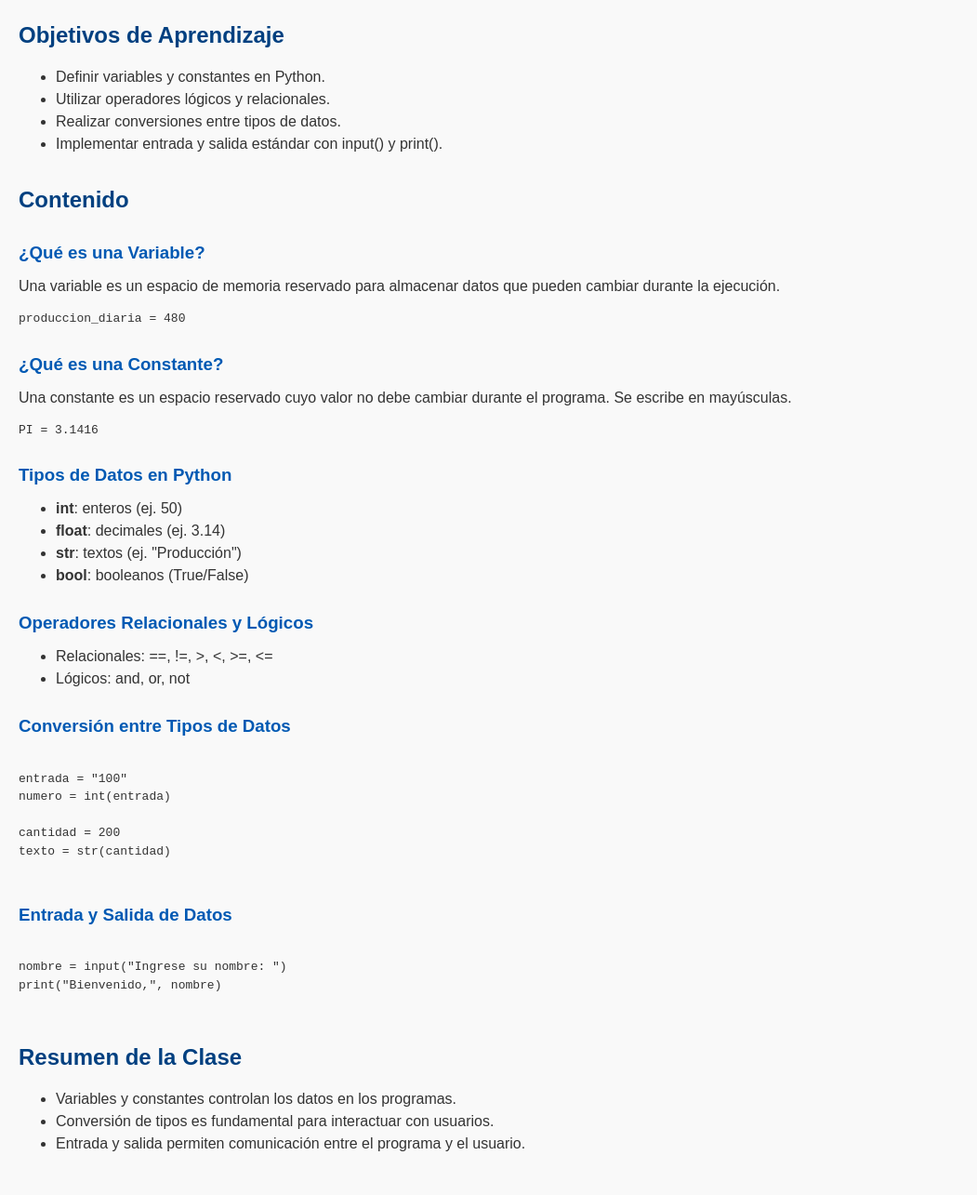
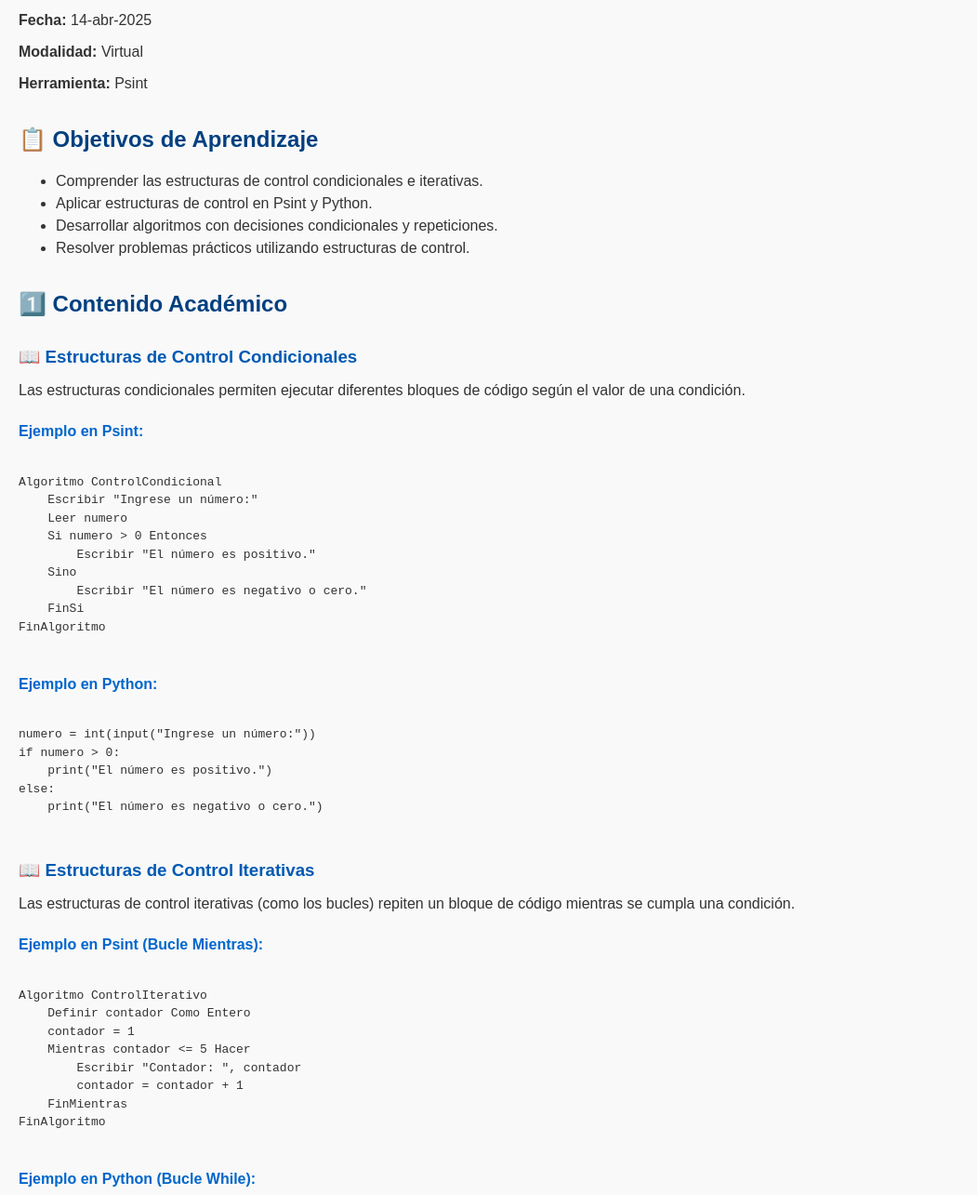
Before and after one commit to mariuxitoapantab/fundamentos-programacion-ug, a plain HTML site: page clases/clase2.html in a window 1280 px wide. Shown: the part 78-1363 px from the top of the page at 93% size, without its empty margins (0-1051 px from the left). Drawn offline with Linux system fonts and the light colour scheme.

Commit message:
Update clase2.html

```diff
--- a/clases/clase2.html
+++ b/clases/clase2.html
@@ -1,68 +1,87 @@
 <!DOCTYPE html>
 <html lang="es">
 <head>
-    <meta charset="UTF-8">
-    <title>Clase 2 - Variables, Constantes y Tipos de Datos</title>
-    <link rel="stylesheet" href="../css/estilos.css">
+  <meta charset="UTF-8">
+  <title>Clase 2 - Estructuras de Control y Algoritmos en PSeInt y Python</title>
+  <link rel="stylesheet" href="../css/estilos.css">
 </head>
 <body>
-    <h1>Clase 2 - Variables, Constantes y Tipos de Datos</h1>
-    <h2>Objetivos de Aprendizaje</h2>
-    <ul>
-        <li>Definir variables y constantes en Python.</li>
-        <li>Utilizar operadores lógicos y relacionales.</li>
-        <li>Realizar conversiones entre tipos de datos.</li>
-        <li>Implementar entrada y salida estándar con input() y print().</li>
-    </ul>
 
-    <h2>Contenido</h2>
+  <h1>Clase 2 - Estructuras de Control y Algoritmos en PSeInt y Python</h1>
+  <p><strong>Fecha:</strong> 14-abr-2025</p>
+  <p><strong>Modalidad:</strong> Virtual</p>
+  <p><strong>Herramienta:</strong> Psint</p>
 
-    <h3>¿Qué es una Variable?</h3>
-    <p>Una variable es un espacio de memoria reservado para almacenar datos que pueden cambiar durante la ejecución.</p>
-    <pre><code>produccion_diaria = 480</code></pre>
+  <h2>📋 Objetivos de Aprendizaje</h2>
+  <ul>
+    <li>Comprender las estructuras de control condicionales e iterativas.</li>
+    <li>Aplicar estructuras de control en Psint y Python.</li>
+    <li>Desarrollar algoritmos con decisiones condicionales y repeticiones.</li>
+    <li>Resolver problemas prácticos utilizando estructuras de control.</li>
+  </ul>
 
-    <h3>¿Qué es una Constante?</h3>
-    <p>Una constante es un espacio reservado cuyo valor no debe cambiar durante el programa. Se escribe en mayúsculas.</p>
-    <pre><code>PI = 3.1416</code></pre>
+  <h2>1️⃣ Contenido Académico</h2>
 
-    <h3>Tipos de Datos en Python</h3>
-    <ul>
-        <li><strong>int</strong>: enteros (ej. 50)</li>
-        <li><strong>float</strong>: decimales (ej. 3.14)</li>
-        <li><strong>str</strong>: textos (ej. "Producción")</li>
-        <li><strong>bool</strong>: booleanos (True/False)</li>
-    </ul>
+  <h3>📖 Estructuras de Control Condicionales</h3>
+  <p>Las estructuras condicionales permiten ejecutar diferentes bloques de código según el valor de una condición.</p>
 
-    <h3>Operadores Relacionales y Lógicos</h3>
-    <ul>
-        <li>Relacionales: ==, !=, >, &lt;, >=, &lt;=</li>
-        <li>Lógicos: and, or, not</li>
-    </ul>
+  <h4>Ejemplo en Psint:</h4>
+  <pre><code>
+Algoritmo ControlCondicional
+    Escribir "Ingrese un número:"
+    Leer numero
+    Si numero > 0 Entonces
+        Escribir "El número es positivo."
+    Sino
+        Escribir "El número es negativo o cero."
+    FinSi
+FinAlgoritmo
+  </code></pre>
 
-    <h3>Conversión entre Tipos de Datos</h3>
-    <pre><code>
-entrada = "100"
-numero = int(entrada)
+  <h4>Ejemplo en Python:</h4>
+  <pre><code>
+numero = int(input("Ingrese un número:"))
+if numero > 0:
+    print("El número es positivo.")
+else:
+    print("El número es negativo o cero.")
+  </code></pre>
 
-cantidad = 200
-texto = str(cantidad)
-    </code></pre>
+  <h3>📖 Estructuras de Control Iterativas</h3>
+  <p>Las estructuras de control iterativas (como los bucles) repiten un bloque de código mientras se cumpla una condición.</p>
 
-    <h3>Entrada y Salida de Datos</h3>
-    <pre><code>
-nombre = input("Ingrese su nombre: ")
-print("Bienvenido,", nombre)
-    </code></pre>
+  <h4>Ejemplo en Psint (Bucle Mientras):</h4>
+  <pre><code>
+Algoritmo ControlIterativo
+    Definir contador Como Entero
+    contador = 1
+    Mientras contador <= 5 Hacer
+        Escribir "Contador: ", contador
+        contador = contador + 1
+    FinMientras
+FinAlgoritmo
+  </code></pre>
 
-    <h2>Resumen de la Clase</h2>
-    <ul>
-        <li>Variables y constantes controlan los datos en los programas.</li>
-        <li>Conversión de tipos es fundamental para interactuar con usuarios.</li>
-        <li>Entrada y salida permiten comunicación entre el programa y el usuario.</li>
-    </ul>
+  <h4>Ejemplo en Python (Bucle While):</h4>
+  <pre><code>
+contador = 1
+while contador <= 5:
+    print("Contador:", contador)
+    contador += 1
+  </code></pre>
 
-    <footer>
-        <p>Universidad de Guayaquil - Facultad de Ingeniería Industrial</p>
-    </footer>
+  <h2>2️⃣ Video de Apoyo</h2>
+  <p><a href="https://www.youtube.com/playlist?list=PLZmtYtnx3IcUR9P1pZ7VOWlzvizYB6EF-" target="_blank">▶️ Ver lista de reproducción - PSeInt</a></p>
+
+  <h2>📚 Referencias Bibliográficas (APA 7)</h2>
+  <ul>
+    <li>PSeInt Developers. (s.f.). <em>Pseudo Intérprete PSeInt</em>. Recuperado de <a href="https://sourceforge.net/projects/pseint/" target="_blank">https://sourceforge.net/projects/pseint/</a></li>
+    <li>FreeCodeCamp Español. (2021). <em>Curso básico de PSeInt</em> [Video]. Recuperado de <a href="https://www.youtube.com/playlist?list=PLZmtYtnx3IcUR9P1pZ7VOWlzvizYB6EF-" target="_blank">https://www.youtube.com/playlist?list=PLZmtYtnx3IcUR9P1pZ7VOWlzvizYB6EF-</a></li>
+  </ul>
+
+  <footer style="text-align:center; margin-top:40px;">
+    <p>Universidad de Guayaquil - Facultad de Ingeniería Industrial</p>
+  </footer>
+
 </body>
 </html>
```
